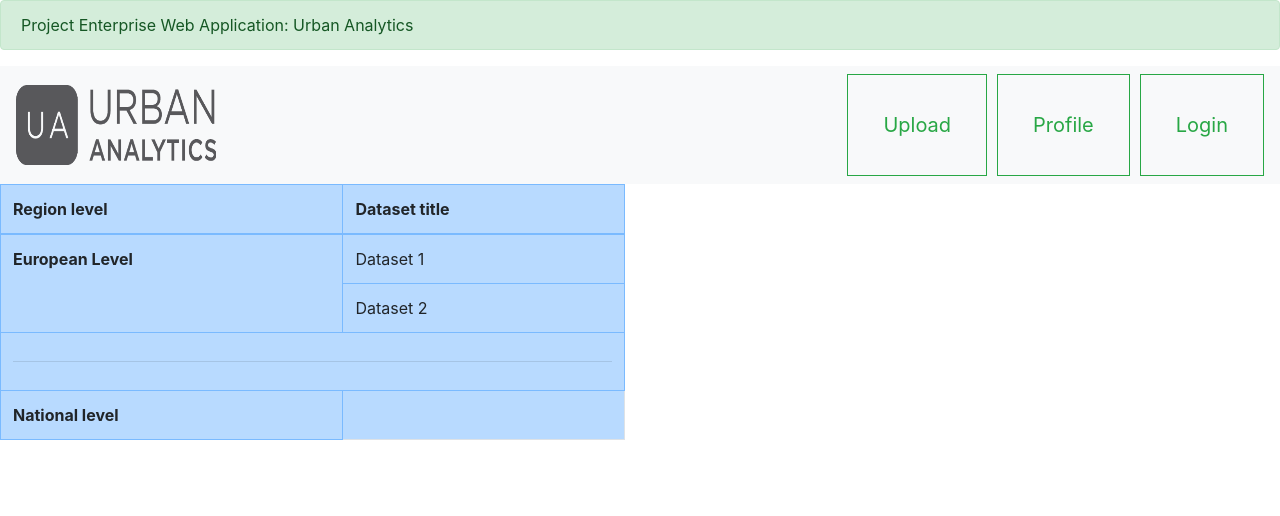
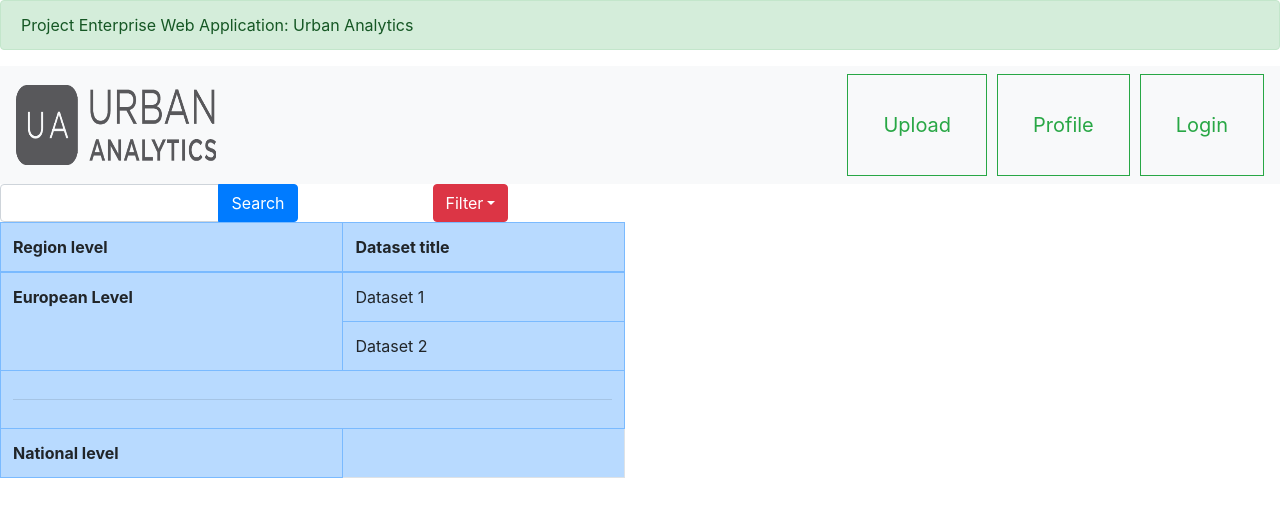
Before and after one commit to JessevanBree/Project-ewa, an Angular app in the folder my-app/: page /homepage in a window 1280 px wide. Shown: the top 516 px of the page. Built offline with nearby package versions, Linux system fonts and the light colour scheme.

Commit message:
Search and filter bar added

```diff
--- a/my-app/src/app/components/mainpage/dataset-overview/dataset-overview.component.css
+++ b/my-app/src/app/components/mainpage/dataset-overview/dataset-overview.component.css
@@ -0,0 +1,9 @@
+.input-group {
+  max-width: 375px;
+  min-width: 180px;
+
+}
+
+.btn-group{
+margin-left: 105px;
+}
--- a/my-app/src/app/components/mainpage/dataset-overview/dataset-overview.component.html
+++ b/my-app/src/app/components/mainpage/dataset-overview/dataset-overview.component.html
@@ -1,7 +1,24 @@
 <div class="row">
 
   <div class="col-6">
-
+    <div class="row">
+      <div class="col search-bar">
+    <div class="input-group">
+      <input type="text" class="form-control sm-1">
+      <div class="input-group-append"><button type="button" class="btn btn-primary">Search</button></div>
+    </div>
+      </div>
+      <div class="col filter-option">
+      <div class="btn-group">
+      <button type="button" class="btn btn-danger dropdown-toggle" data-toggle="dropdown">Filter</button>
+      <div class="dropdown-menu dropdown-menu-right">
+        <a class="dropdown-item">European Level</a>
+        <a class="dropdown-item">National Level</a>
+        <a class="dropdown-item">International Level</a>
+      </div>
+    </div>
+      </div>
+    </div>
     <table class="table table-hover table-bordered table-primary">
       <thead>
       <th>Region level</th>
```
